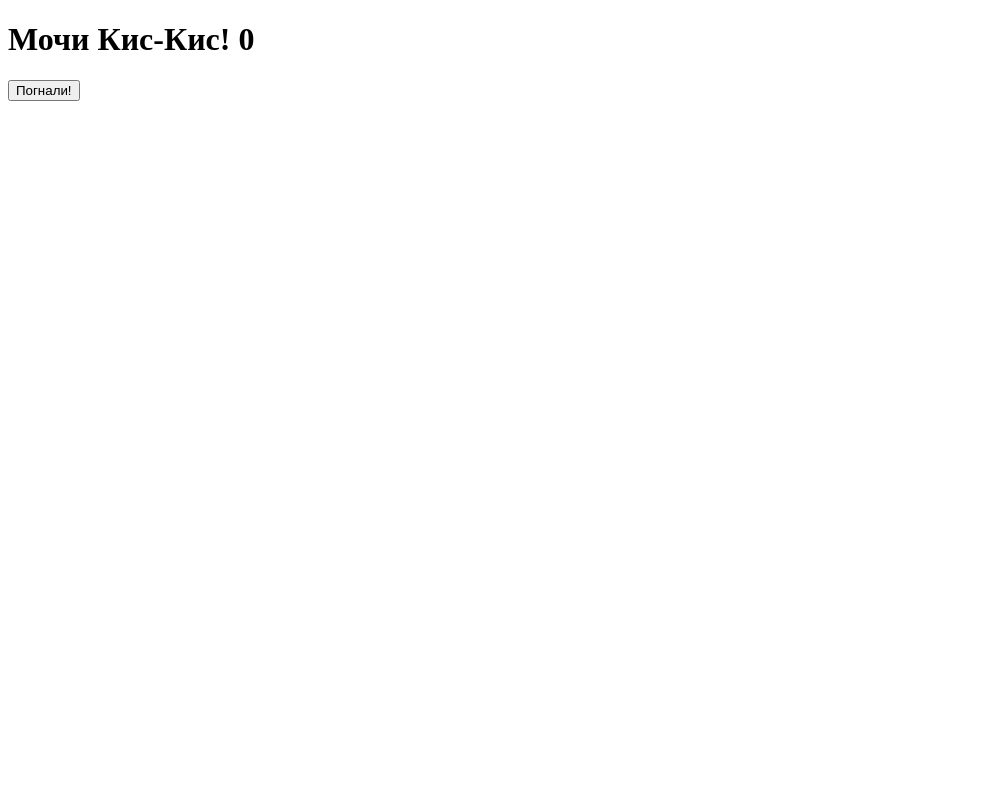
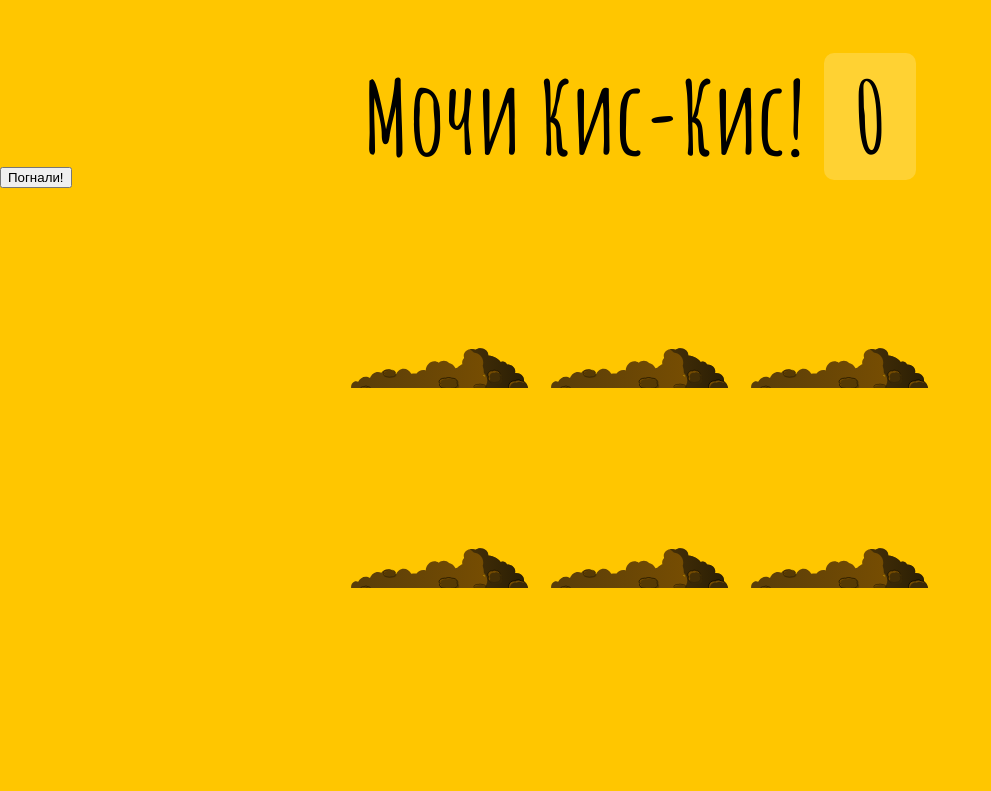
Before and after one commit to Denisovitch/kis_kis, a plain HTML site: page index.html in a window 1280 px wide. Shown: the whole page, without its empty margins (0-991 px from the left). Drawn offline with Linux system fonts and the light colour scheme; the site is published under a folder, as on GitHub Pages, so addresses that start at the root find nothing.

Commit message:
fix- limk img&style

```diff
--- a/index.html
+++ b/index.html
@@ -8,7 +8,7 @@
       rel="stylesheet"
       type="text/css"
     />
-    <link rel="stylesheet" href="/style.css" />
+    <link rel="stylesheet" href="style.css" />
   </head>
   <body>
     <h1>Мочи Кис-Кис! <span class="score">0</span></h1>
--- a/style.css
+++ b/style.css
@@ -53,7 +53,7 @@ font-size: xx-large;
 
 .hole:after {
   display: block;
-  background: url(/dirt.svg) bottom center no-repeat;
+  background: url(dirt.svg) bottom center no-repeat;
   background-size: contain;
   content: '';
   width: 100%;
@@ -64,7 +64,7 @@ font-size: xx-large;
 }
 
 .mole {
-  background: url(/kisa.jpg) bottom center no-repeat;
+  background: url(kisa.jpg) bottom center no-repeat;
   background-size: 60%;
   position: absolute;
   top: 100%;
```
